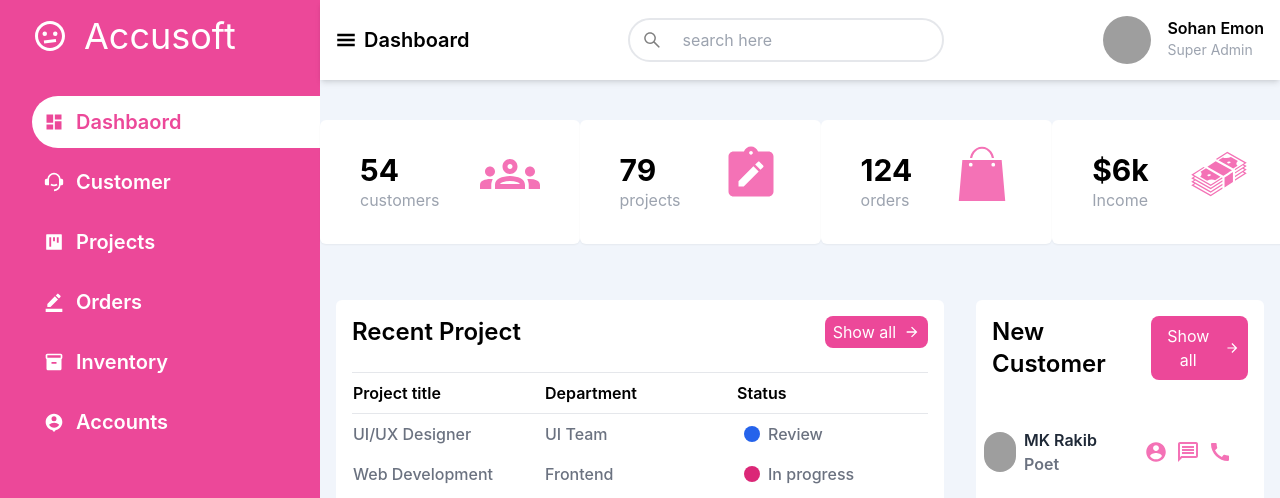
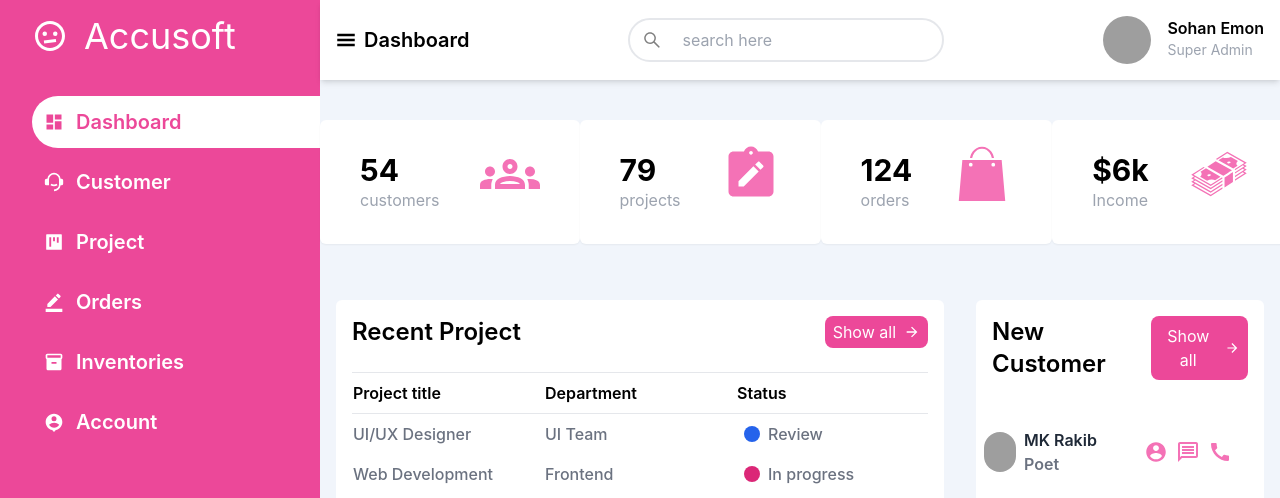
Before and after one commit to sohanemon/react-dashboard, a React (Create React App) app: page / in a window 1280 px wide. Shown: the top 498 px of the page. Built offline with nearby package versions, Linux system fonts and the light colour scheme; grey boxes are pictures that could not be loaded.

Commit message:
sidebar updated

```diff
--- a/src/components/sidebar/sidebar.jsx
+++ b/src/components/sidebar/sidebar.jsx
@@ -2,52 +2,47 @@ import { MdBorderColor, MdInventory2, MdDashboard } from "react-icons/md";
 import { BiConfused } from "react-icons/bi";
 import { RiCustomerService2Fill, RiAccountPinCircleFill } from "react-icons/ri";
 import { AiFillProject } from "react-icons/ai";
-import { useContext, useEffect, useRef } from "react";
-import { SidebarContext } from "../../App";
+import { createContext, useContext, useState } from "react";
+const PathContext = createContext();
 const Sidebar = (props) => {
-  const sidebar = useRef();
-  const { sidebarVisibility, setSidebarVisibility } =
-    useContext(SidebarContext);
-  useEffect(() => {
-    // if (sidebarVisibility) sidebar.current.classList.remove("hidden");
-    // else sidebar.current.classList.add("hidden");
-    return () => {};
-  }, [sidebarVisibility]);
+  const [pathname, setPathname] = useState("Dashboard");
 
   return (
-    <nav className='bg-pink-500 h-full pl-8' ref={sidebar}>
+    <PathContext.Provider value={{ pathname, setPathname }}>
+      <nav className='bg-pink-500 h-full pl-8'>
         <header className='text-4xl text-white pt-4 pb-8 flex items-center gap-4'>
           <BiConfused />
           Accusoft
         </header>
         <section>
-        <div className='flex items-center text-xl gap-3 cursor-pointer font-semibold p-3 bg-white rounded-l-full text-pink-500 my-2'>
-          <MdDashboard />
-          <p>Dashbaord</p>
-        </div>
-        <div className='flex items-center text-xl gap-3 cursor-pointer font-semibold p-3  rounded-l-full text-white my-2'>
-          <RiCustomerService2Fill />
-          <p>Customer</p>
-        </div>
-        <div className='flex items-center text-xl gap-3 cursor-pointer font-semibold p-3  rounded-l-full text-white my-2'>
-          <AiFillProject />
-          <p>Projects</p>
-        </div>
-        <div className='flex items-center text-xl gap-3 cursor-pointer font-semibold p-3  rounded-l-full text-white my-2'>
-          <MdBorderColor />
-          <p>Orders</p>
-        </div>
-        <div className='flex items-center text-xl gap-3 cursor-pointer font-semibold p-3  rounded-l-full text-white my-2'>
-          <MdInventory2 />
-          <p>Inventory</p>
-        </div>
-        <div className='flex items-center text-xl gap-3 cursor-pointer font-semibold p-3  rounded-l-full text-white my-2'>
-          <RiAccountPinCircleFill />
-          <p>Accounts</p>
-        </div>
+          <NavItem icon={<MdDashboard />} name='Dashboard' />
+          <NavItem icon={<RiCustomerService2Fill />} name='Customer' />
+          <NavItem icon={<AiFillProject />} name='Project' />
+          <NavItem icon={<MdBorderColor />} name='Orders' />
+          <NavItem icon={<MdInventory2 />} name='Inventories' />
+          <NavItem icon={<RiAccountPinCircleFill />} name='Account' />
         </section>
       </nav>
+    </PathContext.Provider>
   );
 };
 
 export default Sidebar;
+
+function NavItem({ icon, name }) {
+  const { pathname, setPathname } = useContext(PathContext);
+  return (
+    <div
+      onClick={() => {
+        setPathname(name);
+      }}
+      href={name}
+      className={`${
+        pathname === name ? "text-pink-500 bg-white" : "text-white"
+      } flex items-center  text-xl gap-3 cursor-pointer font-semibold p-3  rounded-l-full  my-2`}
+    >
+      {icon}
+      <p>{name}</p>
+    </div>
+  );
+}
```
Lines whose indentation alone changed are shown as unchanged.
